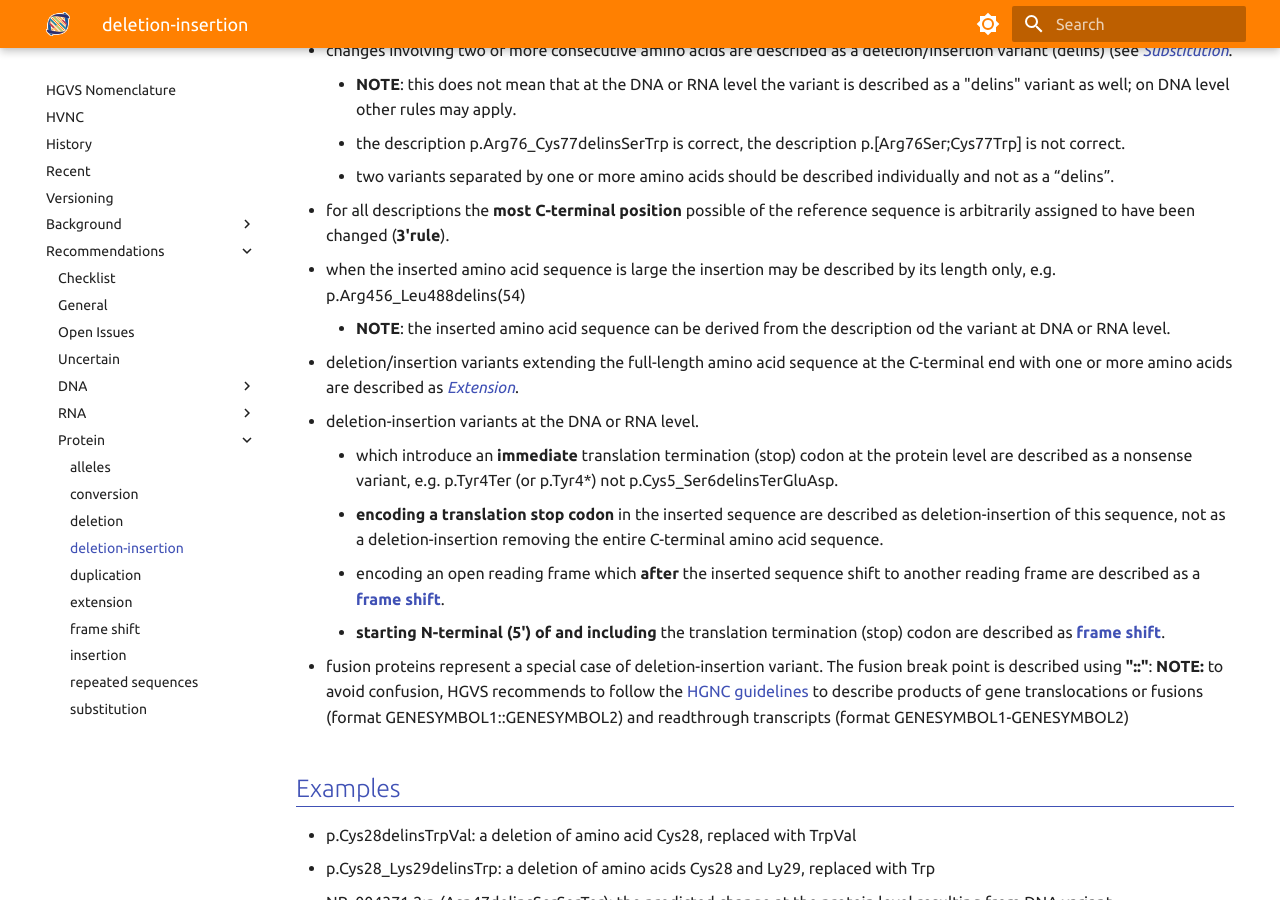
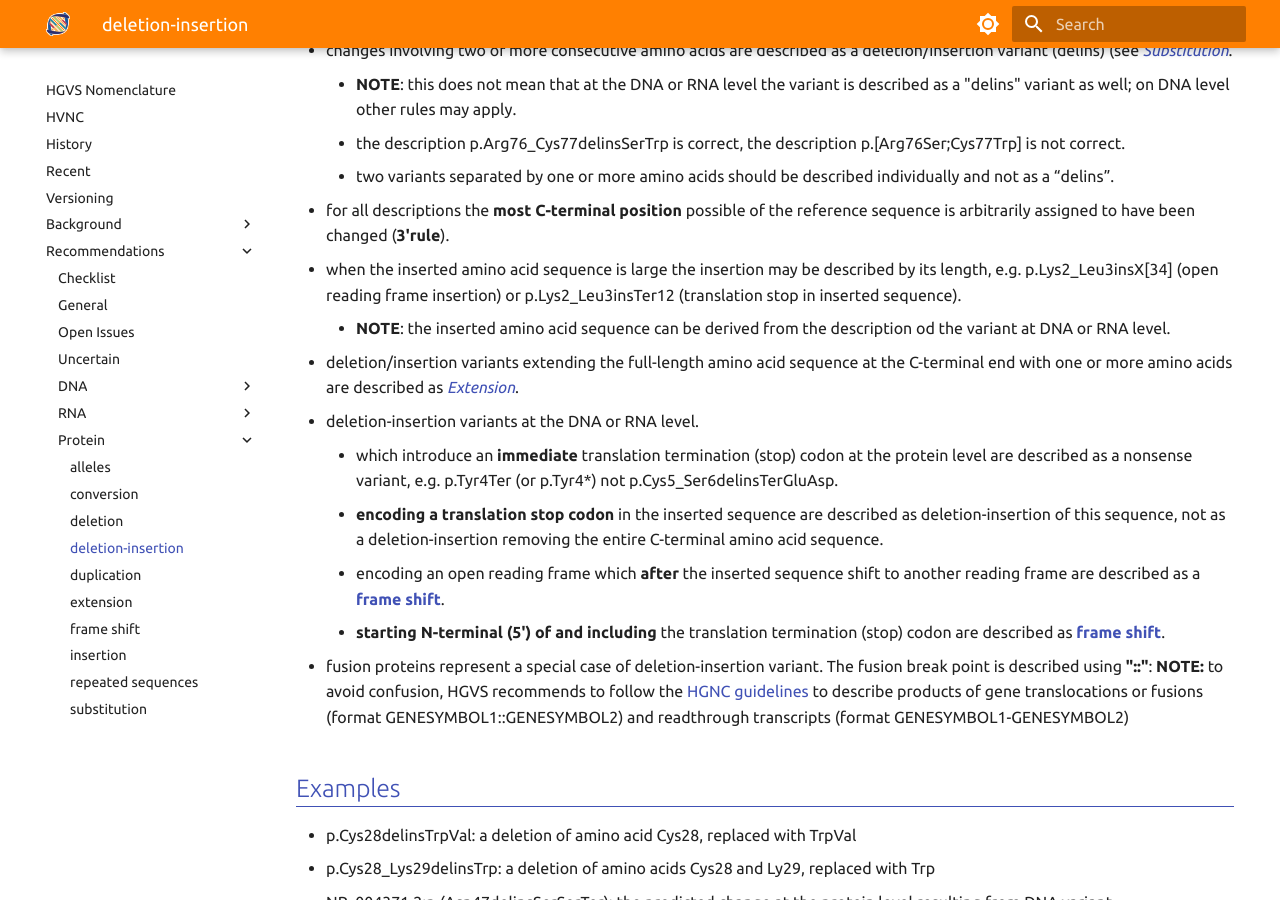
Before and after one commit to HGVSnomenclature/hgvs-nomenclature, an MkDocs documentation site: the page built from docs/recommendations/protein/delins.md, in a window 1280 px wide and 900 px high, scrolled down 784 px. Built offline with MkDocs 1.6.1 and Material for MkDocs 9.7.7, drawn with Linux system fonts in a browser that asks for light colours; the version menu is left out.

Commit message:
updated to current VarNomen

```diff
--- a/docs/recommendations/protein/delins.md
+++ b/docs/recommendations/protein/delins.md
@@ -24,7 +24,7 @@ Format:   **"prefix""amino_acid(s)+position(s)\_deleted""delins""inserted\_seque
     * the description p.Arg76\_Cys77delinsSerTrp is correct, the description p.[Arg76Ser;Cys77Trp] is not correct.
     * two variants separated by one or more amino acids should be described individually and not as a “delins”.
 * for all descriptions the **most C-terminal position** possible of the reference sequence is arbitrarily assigned to have been changed (**3'rule**).
-* when the inserted amino acid sequence is large the insertion may be described by its length only, e.g. p.Arg456_Leu488delins(54)
+* when the inserted amino acid sequence is large the insertion may be described by its length, e.g. p.Lys2\_Leu3insX[34] (open reading frame insertion) or p.Lys2\_Leu3insTer12 (translation stop in inserted sequence).
     * **NOTE**:    the inserted amino acid sequence can be derived from the description od the variant at DNA or RNA level.
 * deletion/insertion variants extending the full-length amino acid sequence at the C-terminal end with one or more amino acids are described as [_Extension_](/recommendations/protein/variant/extension).
 * deletion-insertion variants at the DNA or RNA level.
```
Also changed, not shown: docs/recommendations/DNA/repeated.md (+1 -1 lines), docs/recommendations/protein/insertion.md (+1 -1 lines), docs/recommendations/protein/substitution.md (+1 -1 lines).
